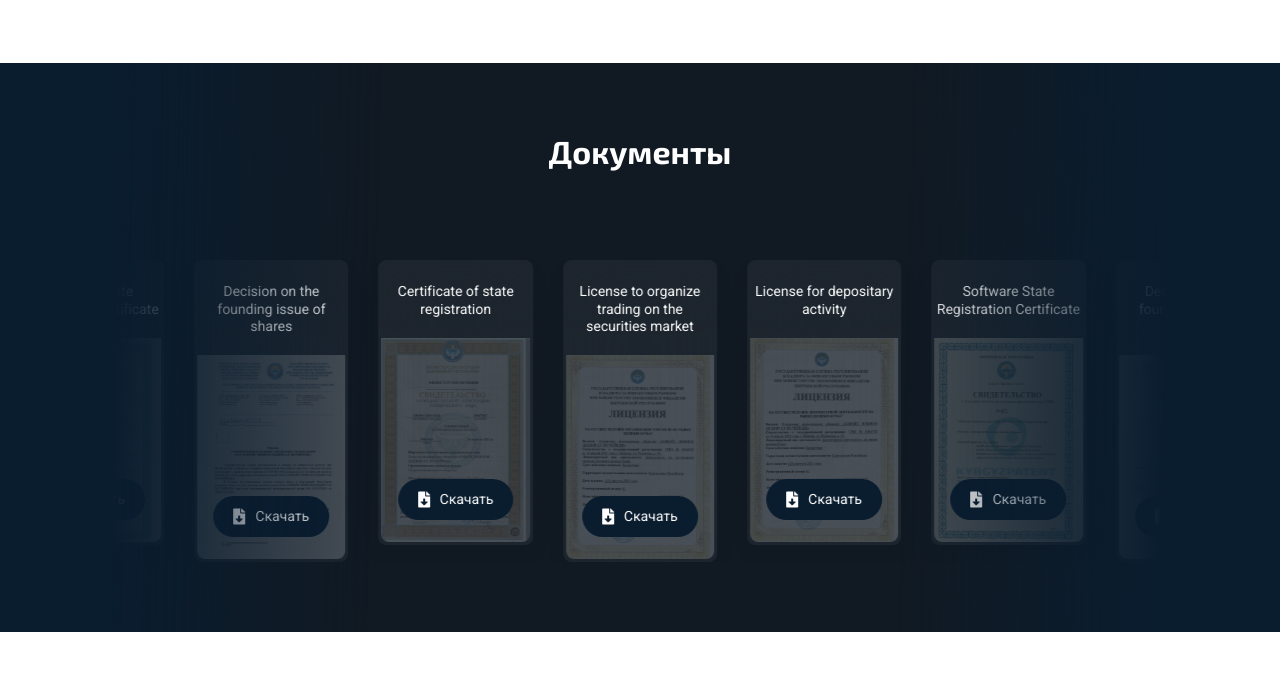
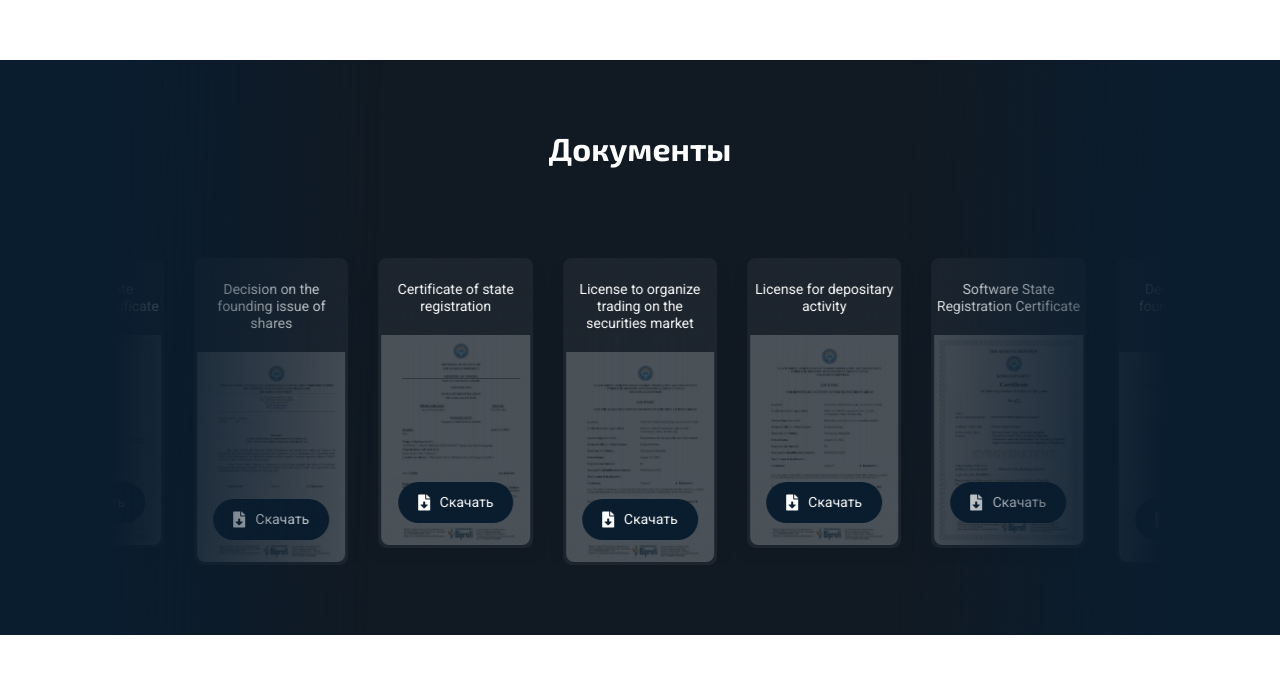
Before and after one commit to beksultan-07/ev-dex-redev, a React (Create React App) app: page / in a window 1280 px wide. Shown: the part 3933-4607 px from the top of the page. Built offline with nearby package versions, Linux system fonts and the light colour scheme.

Commit message:
fix: fix document images

```diff
--- a/src/components/documents/index.tsx
+++ b/src/components/documents/index.tsx
@@ -115,43 +115,43 @@ const Documents: React.FC = () => {
 	const [docs, setDocs] = React.useState([
 		{
 			title: 'Certificate of state registration', img: {
-				en: DocumentImg1 as string,
-				ru: DocumentImg2 as string,
+				ru: DocumentImg1 as string,
+				en: DocumentImg2 as string,
 			}, link: {
-				en: 'https://drive.google.com/uc?export=download&id=1h3q5VPlDBtbD_aTS__g2kLJ-tBHSV-Hy',
-				ru: 'https://drive.google.com/uc?export=download&amp;id=1-G7wdiBMrFYuIwQ74JOgSyhqzdheBP8C',
+				ru: 'https://drive.google.com/uc?export=download&id=1h3q5VPlDBtbD_aTS__g2kLJ-tBHSV-Hy',
+				en: 'https://drive.google.com/uc?export=download&amp;id=1-G7wdiBMrFYuIwQ74JOgSyhqzdheBP8C',
 			}},
 		{
 			title: 'License to organize trading on the securities market', img: {
-				en: DocumentImg3 as string,
-				ru: DocumentImg4 as string,
+				ru: DocumentImg3 as string,
+				en: DocumentImg4 as string,
 			}, link: {
-				en: 'https://drive.google.com/uc?export=download&id=1LqTnk760B5iOcSr2pbN_b6WhzSvddStZ',
-				ru: 'https://drive.google.com/uc?export=download&id=1Vo7zBgJJQ_0hlWUjhqKb1Hotd1naUvZq',
+				ru: 'https://drive.google.com/uc?export=download&id=1LqTnk760B5iOcSr2pbN_b6WhzSvddStZ',
+				en: 'https://drive.google.com/uc?export=download&id=1Vo7zBgJJQ_0hlWUjhqKb1Hotd1naUvZq',
 			}},
 		{
 			title: 'License for depositary activity', img: {
-				en: DocumentImg5 as string,
-				ru: DocumentImg6 as string,
+				ru: DocumentImg5 as string,
+				en: DocumentImg6 as string,
 			}, link: {
-				en: 'https://drive.google.com/uc?export=download&id=1cgfEMTQYwSAhvbbBNHhBp7tmWApFRaLz',
-				ru: 'https://drive.google.com/uc?export=download&id=1tyvB0QkEcu2gDnHd7siOt0_kO2reL9LL',
+				ru: 'https://drive.google.com/uc?export=download&id=1cgfEMTQYwSAhvbbBNHhBp7tmWApFRaLz',
+				en: 'https://drive.google.com/uc?export=download&id=1tyvB0QkEcu2gDnHd7siOt0_kO2reL9LL',
 			}},
 		{
 			title: 'Software State Registration Certificate', img: {
-				en: DocumentImg7 as string,
-				ru: DocumentImg8 as string,
+				ru: DocumentImg7 as string,
+				en: DocumentImg8 as string,
 			}, link: {
-				en: 'https://drive.google.com/uc?export=download&id=1cuQdMlxyNvwWZ839FKS5JBoC_sJ1kFdQ',
-				ru: 'https://drive.google.com/uc?export=download&id=14_XrRvr572qW-R2O24fIypa3e6j_b5xE',
+				ru: 'https://drive.google.com/uc?export=download&id=1cuQdMlxyNvwWZ839FKS5JBoC_sJ1kFdQ',
+				en: 'https://drive.google.com/uc?export=download&id=14_XrRvr572qW-R2O24fIypa3e6j_b5xE',
 			}},
 		{
 			title: 'Decision on the founding issue of shares', img: {
-				en: DocumentImg9 as string,
-				ru: DocumentImg10 as string,
+				ru: DocumentImg9 as string,
+				en: DocumentImg10 as string,
 			}, link: {
-				en: 'https://drive.google.com/uc?export=download&id=1q2HHa6dPSmE8518DUIMtF3Cicns3EbuP',
-				ru: 'https://drive.google.com/uc?export=download&id=1sGBJr5IGt0gNS1H9gEtlCVYPyKEoL5bH',
+				ru: 'https://drive.google.com/uc?export=download&id=1q2HHa6dPSmE8518DUIMtF3Cicns3EbuP',
+				en: 'https://drive.google.com/uc?export=download&id=1sGBJr5IGt0gNS1H9gEtlCVYPyKEoL5bH',
 			}},
 	]);
 
```
